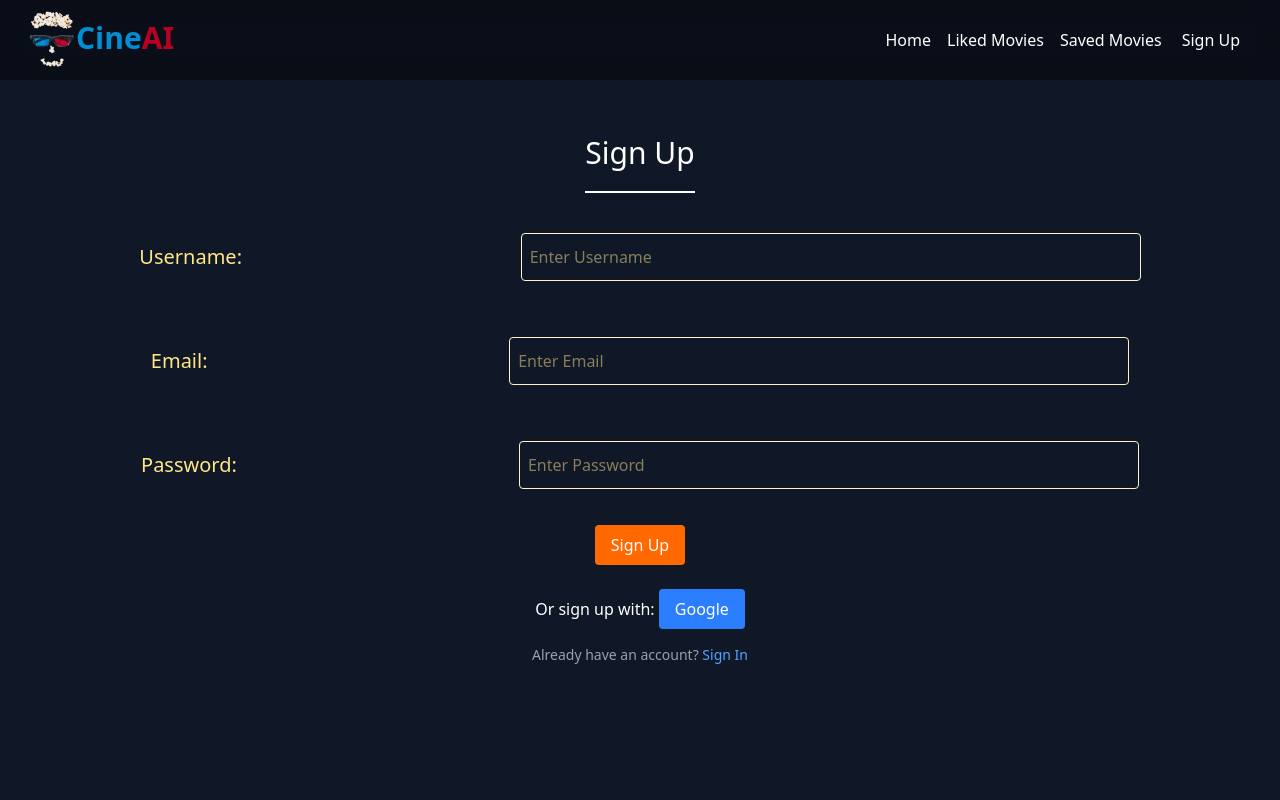
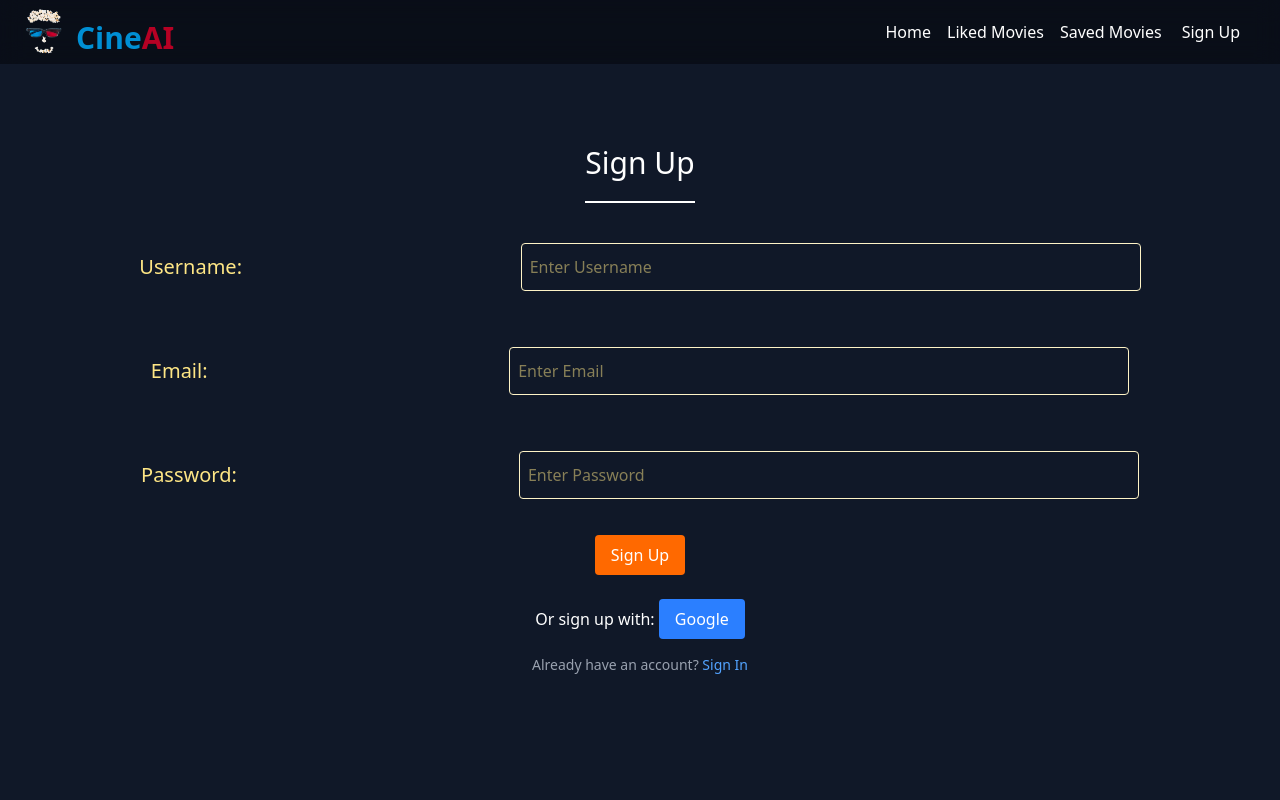
Before and after one commit to Ashutoshp-dev/CineAI-A-Movie-Recommendation-Platform, a React (Vite) app in the folder client/: page /signup in a window 1280 px wide. Shown: the top 800 px of the page. Built offline with nearby package versions, Linux system fonts and the light colour scheme; no server answers.

Commit message:
changes for frontend UI

```diff
--- a/client/src/components/Navbar.jsx
+++ b/client/src/components/Navbar.jsx
@@ -97,9 +97,9 @@ console.log("Fetched data:", data);
     return () => document.removeEventListener("mousedown", handleClickOutside);
   }, []);
   return (
-    <div className="w-full h-[5rem] flex justify-between pl-3 text-white fixed z-50 bg-black/40 backdrop-blur-md">
-      <div className=" h-[5rem] w-[5rem] flex items-center text-3xl cursor-pointer gap-1 relative">
-        <img src={logo4} alt="" className="absolute top-0 left-0 h-[5rem] w-[5rem] " />
+    <div className="w-full h-[4rem] flex justify-between pl-3 text-white fixed z-50 bg-black/40 backdrop-blur-md">
+      <div className=" h-[4rem] w-[4rem] flex items-center text-3xl cursor-pointer gap-1 relative">
+        <img src={logo4} alt="" className="absolute top-0 left-0 h-[4rem] w-[4rem] " />
         <h2 className="flex absolute bg-transparent items-center justify-center top-0 left-[4rem] py-5 text-3xl text-orange-400 font-bold"><span className="text-[rgb(0,143,212)] bg-transparent">Cine</span><span className="text-[rgb(182,1,36)] bg-transparent">AI</span></h2>
       </div>
       <div className="right flex gap-5 w-[20%] min-w-[25rem] pr-10 justify-end items-center opacity-100 text-white">
--- a/client/src/components/pages/SignUp.jsx
+++ b/client/src/components/pages/SignUp.jsx
@@ -43,7 +43,7 @@ const SignUp = () => {
   };
   return (
     <div className="flex flex-col items-center justify-center min-h-[50%] h-screen bg-gray-900 text-white">
-      <h2 className="text-3xl pb-5 border-b-2">Sign Up</h2>
+      <h2 className="text-3xl py-5 border-b-2">Sign Up</h2>
       {error && <p className="text-red-400 pt-5">{error}</p>}
       <form className="flex flex-col gap-4 w-[100%] items-center text-amber-200 pt-5">
         <div className="flex justify-around items-center gap-10 p-5 w-full">
```
